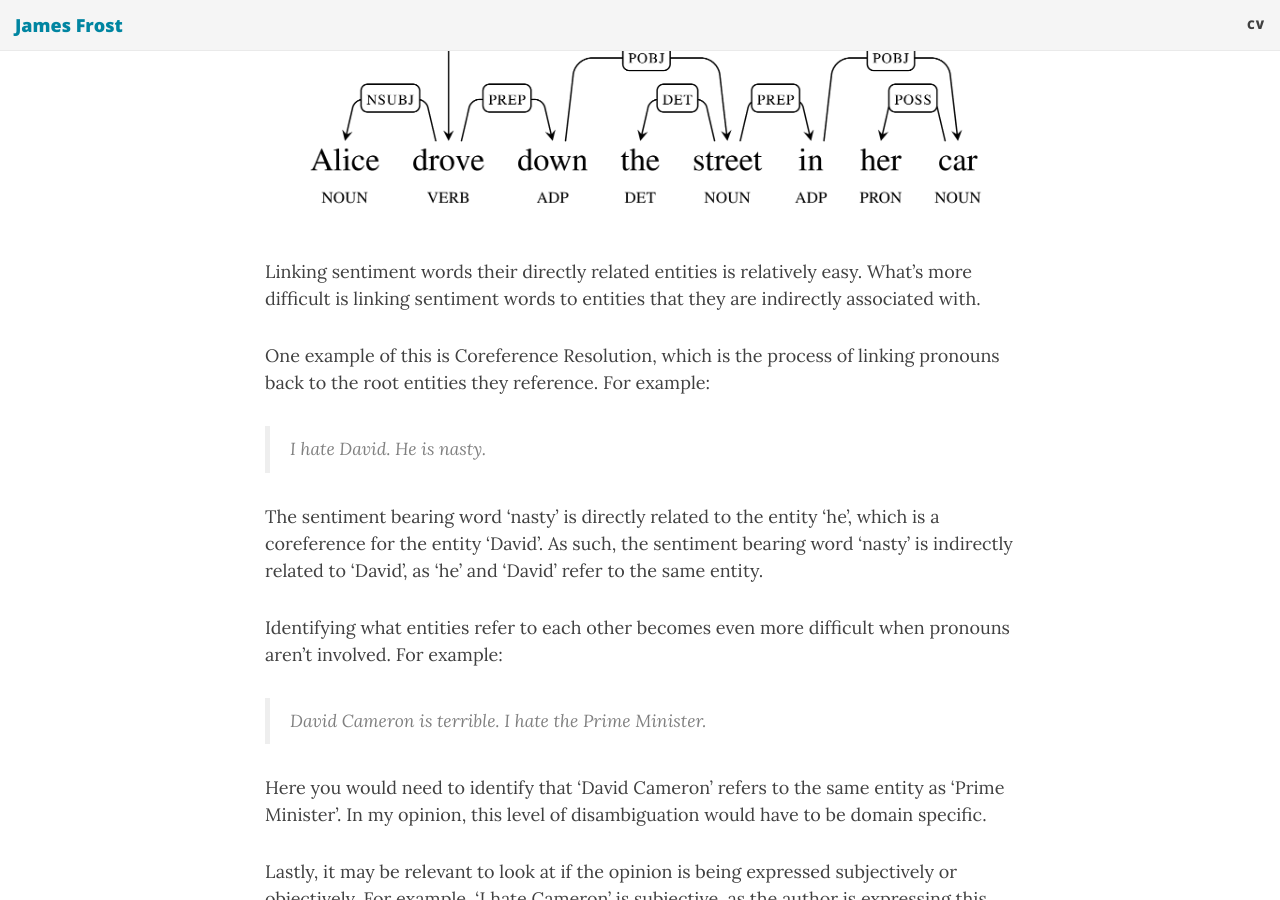
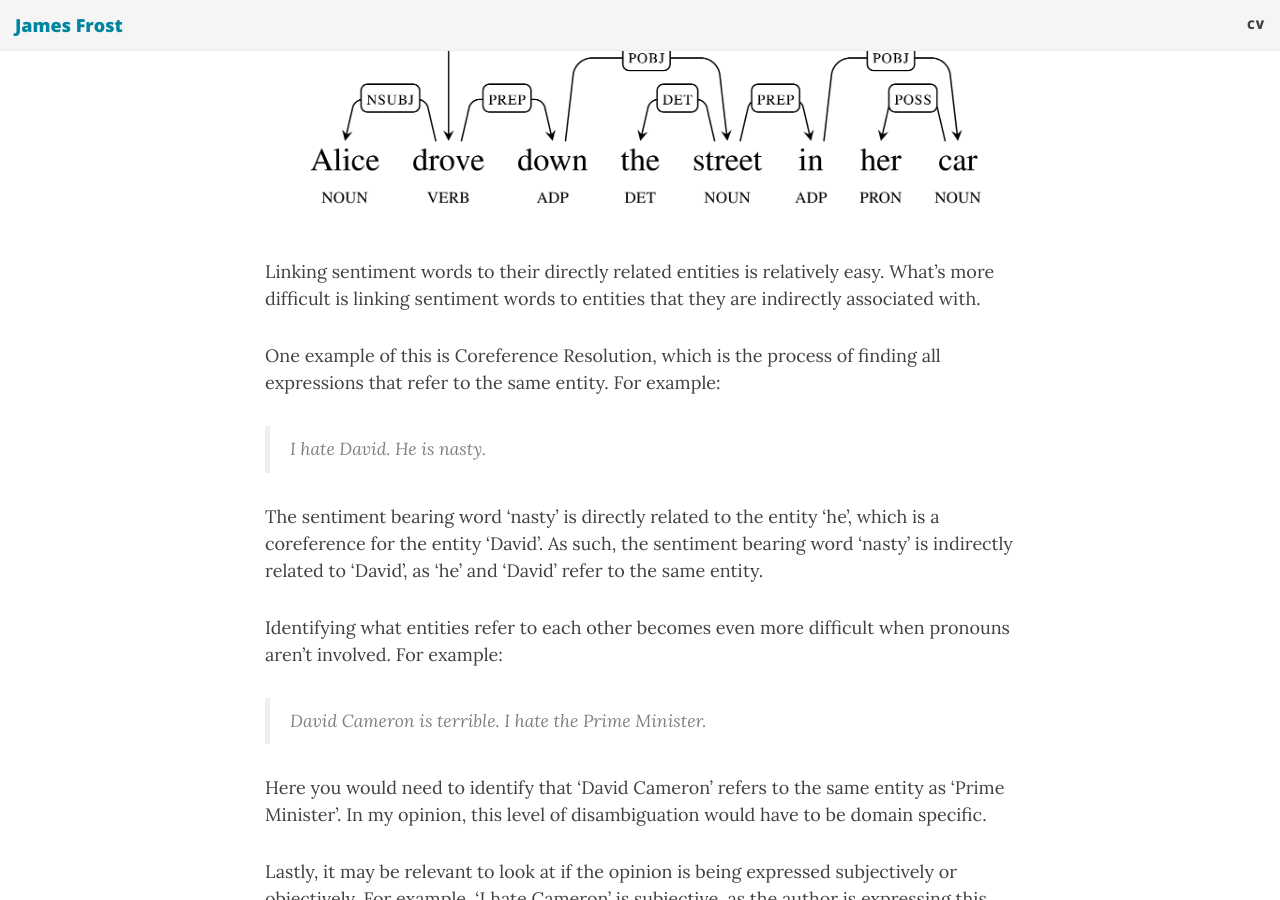
Before and after one commit to JamesFrost/jamesfrost.github.io, a Jekyll site: the page built from _posts/2017-04-11-entity-sentiment-scoring.md, in a window 1280 px wide and 900 px high, scrolled down 1001 px. Built offline with Jekyll 4.4.1, drawn with Linux system fonts in a browser that asks for light colours; nearby versions of some CDN libraries; comment, search, counter and statistics services are not loaded.

Commit message:
Minor tweaks

```diff
--- a/_posts/2017-04-11-entity-sentiment-scoring.md
+++ b/_posts/2017-04-11-entity-sentiment-scoring.md
@@ -17,9 +17,9 @@ This is an additional layer of complexity in the NLP process; not only does the
 
 <img src="{{ site.url | append: '/img/more-meaningful-nlp/dependencies.png' }}" class="img-center">
 
-Linking sentiment words their directly related entities is relatively easy. What's more difficult is linking sentiment words to entities that they are indirectly associated with.
+Linking sentiment words to their directly related entities is relatively easy. What's more difficult is linking sentiment words to entities that they are indirectly associated with.
 
-One example of this is Coreference Resolution, which is the process of linking pronouns back to the root entities they reference. For example:
+One example of this is Coreference Resolution, which is the process of finding all expressions that refer to the same entity. For example:
 
 > I hate David. He is nasty.
 
```
Also changed, not shown: cv.html (+3 -33 lines).
